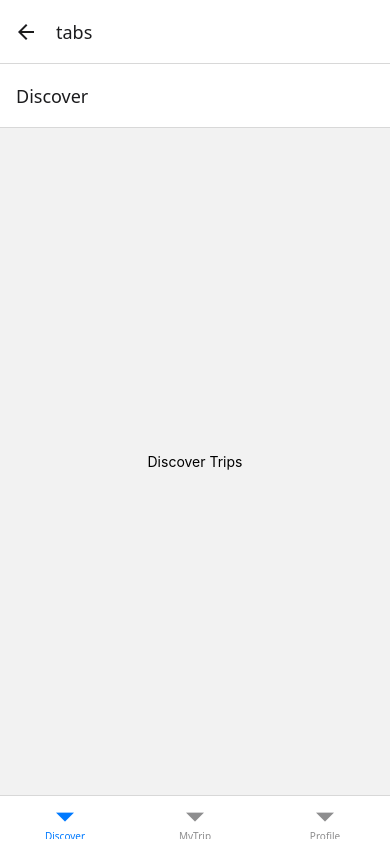
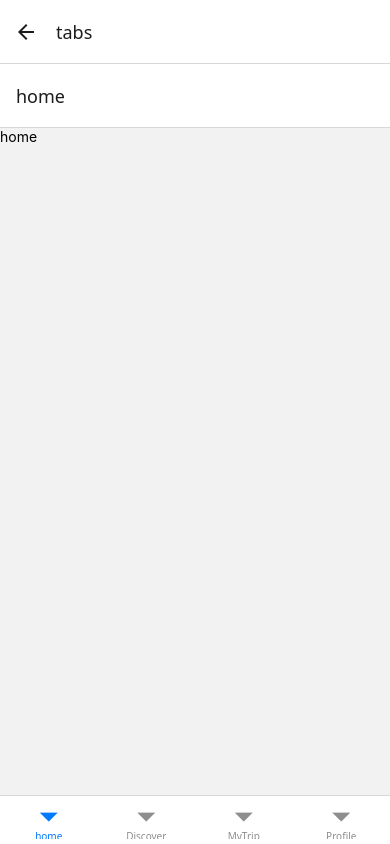
Before and after one commit to Kanhchana-kc/TripReactNative, a React Native app: screen /tabs in a window 390 px wide. Built offline with nearby package versions, Linux system fonts and the light colour scheme.

Commit message:
home tabs

```diff
--- a/app/tabs/_layout.js
+++ b/app/tabs/_layout.js
@@ -3,12 +3,14 @@ import { createBottomTabNavigator } from '@react-navigation/bottom-tabs';
 import DiscoverScreen from './discover';
 import MyTripScreen from './mytrip';
 import ProfileScreen from './profile';
+import home from './home';
 
 const Tab = createBottomTabNavigator();
 
 export default function TabsLayout() {
   return (
     <Tab.Navigator>
+      <Tab.Screen name="home" component={home} />
       <Tab.Screen name="Discover" component={DiscoverScreen} />
       <Tab.Screen name="MyTrip" component={MyTripScreen} />
       <Tab.Screen name="Profile" component={ProfileScreen} />
--- /dev/null
+++ b/app/tabs/home.js
@@ -0,0 +1,10 @@
+import { View, Text } from 'react-native'
+import React from 'react'
+
+export default function home() {
+  return (
+    <View>
+      <Text>home</Text>
+    </View>
+  )
+}
```
